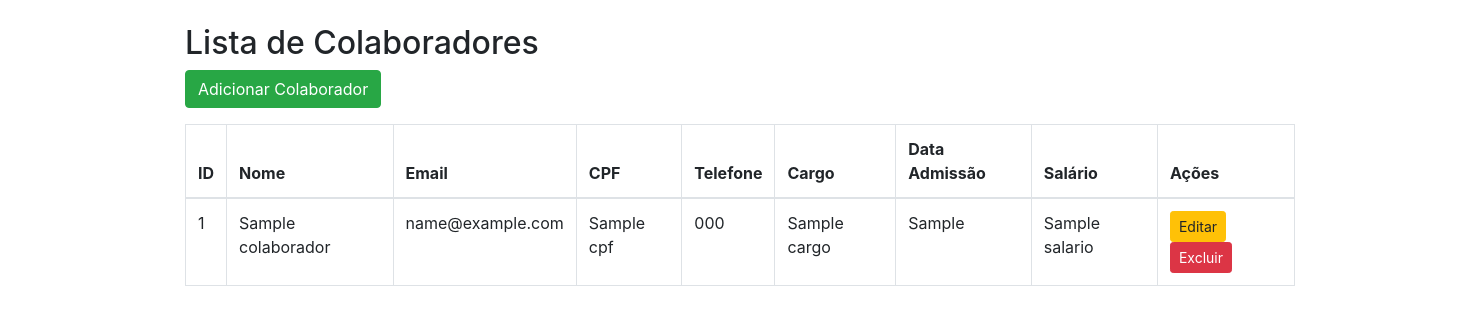
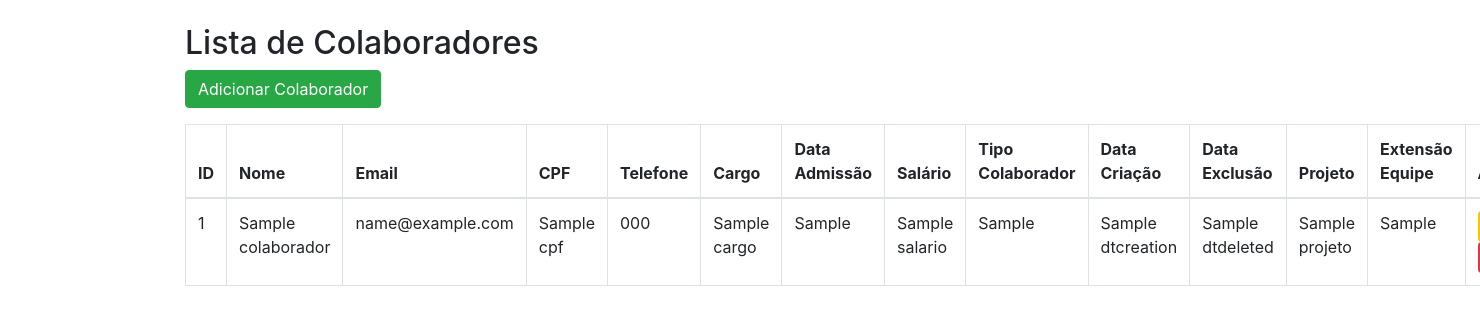
Before and after one commit to emersonguerra/servicebusiness, a Python web app: template templates/colaborador/crud_colaborador.html in a window 1480 px wide; the page is wider, and only the part inside the window is pictured. Shown: the part 56-381 px from the top of that part. Run offline with Jinja, Linux system fonts and the light colour scheme; the template is opened without the code that fills it: most values are stand-ins (such as "Sample title", 1, 10 or a date in 2020); some libraries are stand-ins or nearby versions.

Commit message:
Update crud_colaborador.html

```diff
--- a/templates/colaborador/crud_colaborador.html
+++ b/templates/colaborador/crud_colaborador.html
@@ -14,6 +14,11 @@
             <th>Cargo</th>
             <th>Data Admissão</th>
             <th>Salário</th>
+            <th>Tipo Colaborador</th>
+            <th>Data Criação</th>
+            <th>Data Exclusão</th>
+            <th>Projeto</th>
+            <th>Extensão Equipe</th>
             <th>Ações</th>
         </tr>
     </thead>
@@ -28,6 +33,11 @@
             <td>{{ colaborador.cargo }}</td>
             <td>{{ colaborador.data_admissao }}</td>
             <td>{{ colaborador.salario }}</td>
+            <td>{{ colaborador.tipo_colaborador }}</td>
+            <td>{{ colaborador.dtcreation }}</td>
+            <td>{{ colaborador.dtdeleted }}</td>
+            <td>{{ colaborador.projeto }}</td>
+            <td>{{ colaborador.extensao_equipe }}</td>
             <td>
                 <a href="{{ url_for('colaborador.edit', id=colaborador.id) }}" class="btn btn-warning btn-sm">Editar</a>
                 <a href="{{ url_for('colaborador.delete', id=colaborador.id) }}" class="btn btn-danger btn-sm" onclick="return confirm('Deseja excluir?')">Excluir</a>
```
